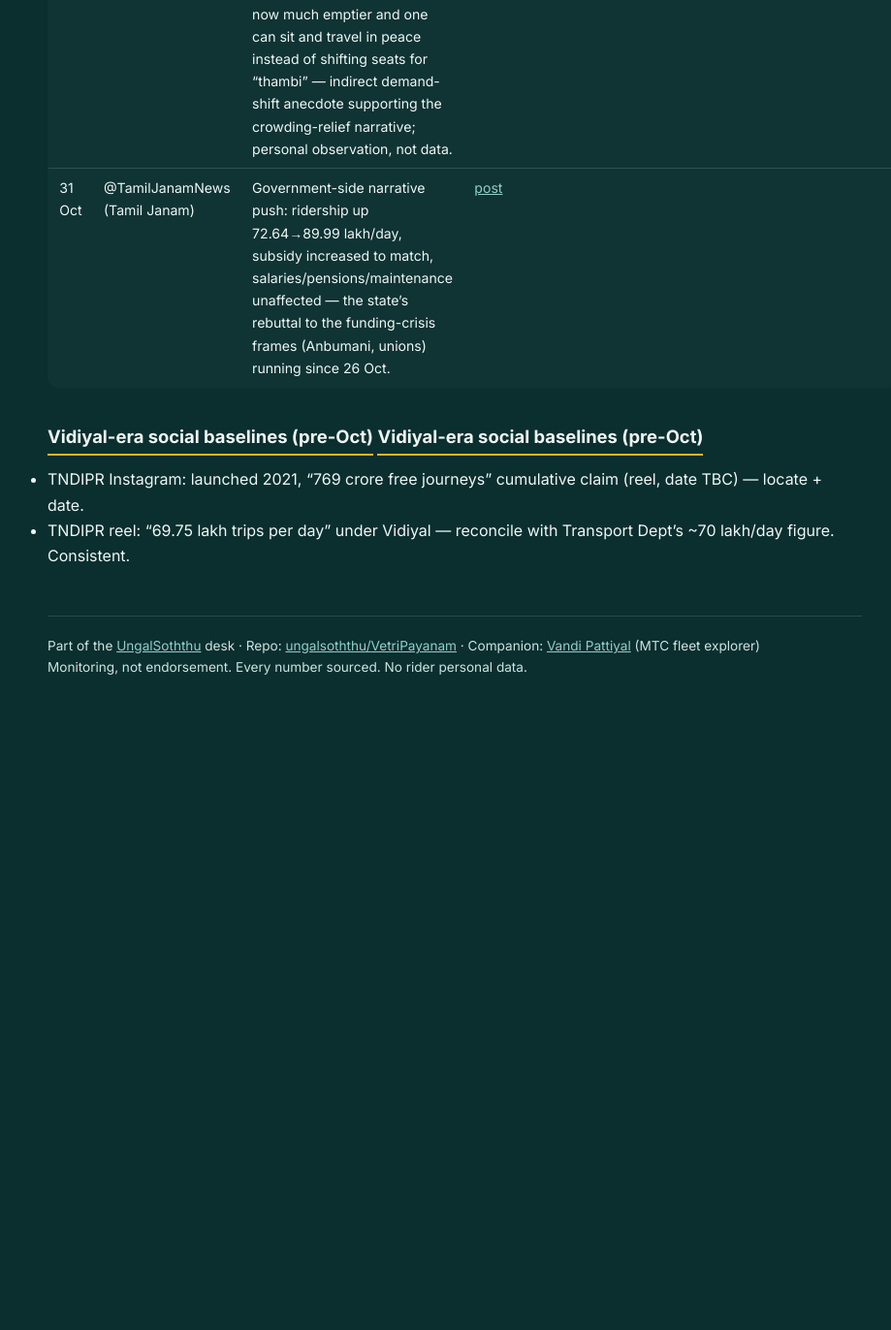
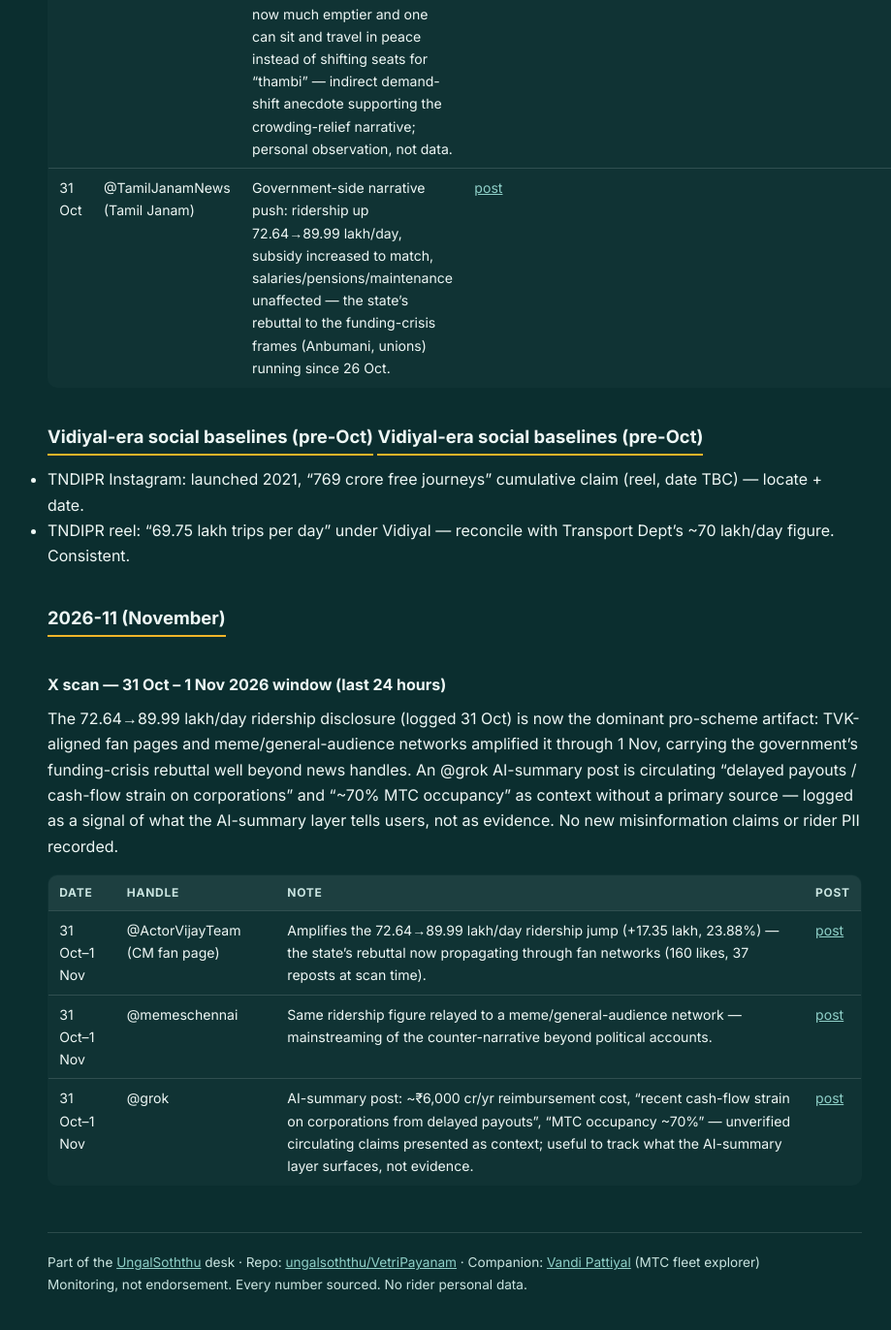
Before and after one commit to ungalsoththu/VetriPayanam, a Jekyll site: the page built from social/SOCIALLOG.md, in a window 1280 px wide and 1400 px high, scrolled down 14552 px. Shown: the top 1372 px of the window at 97% size, without its empty margins (171-1090 px from the left). Built offline with Jekyll 4.4.1, drawn with Linux system fonts in a browser that asks for light colours; before the commit the page ends 15316 px from its top, so only the background shows below that.

Commit message:
daily watch 2026-11-01: Coimbatore private bus owners detail ~40% revenue-loss claim + route-km conversion list (Dinamalar 1 Nov); X amplification of 89.99 lakh/day ridership rebuttal continues

```diff
--- a/social/SOCIALLOG.md
+++ b/social/SOCIALLOG.md
@@ -328,3 +328,15 @@ Day-two tail of the disability-extension story: mainstream Tamil handles (TNIE T
 
 - TNDIPR Instagram: launched 2021, "769 crore free journeys" cumulative claim (reel, date TBC) — locate + date.
 - TNDIPR reel: "69.75 lakh trips per day" under Vidiyal — reconcile with Transport Dept's ~70 lakh/day figure. Consistent.
+
+## 2026-11 (November)
+
+### X scan — 31 Oct – 1 Nov 2026 window (last 24 hours)
+
+The 72.64→89.99 lakh/day ridership disclosure (logged 31 Oct) is now the dominant pro-scheme artifact: TVK-aligned fan pages and meme/general-audience networks amplified it through 1 Nov, carrying the government's funding-crisis rebuttal well beyond news handles. An @grok AI-summary post is circulating "delayed payouts / cash-flow strain on corporations" and "~70% MTC occupancy" as context without a primary source — logged as a signal of what the AI-summary layer tells users, not as evidence. No new misinformation claims or rider PII recorded.
+
+| Date | Handle | Note | Post |
+| --- | --- | --- | --- |
+| 31 Oct–1 Nov | @ActorVijayTeam (CM fan page) | Amplifies the 72.64→89.99 lakh/day ridership jump (+17.35 lakh, 23.88%) — the state's rebuttal now propagating through fan networks (160 likes, 37 reposts at scan time). | [post](https://x.com/ActorVijayTeam/status/2116570654149615711) |
+| 31 Oct–1 Nov | @memeschennai | Same ridership figure relayed to a meme/general-audience network — mainstreaming of the counter-narrative beyond political accounts. | [post](https://x.com/memeschennai/status/2116848290549620754) |
+| 31 Oct–1 Nov | @grok | AI-summary post: ~₹6,000 cr/yr reimbursement cost, "recent cash-flow strain on corporations from delayed payouts", "MTC occupancy ~70%" — unverified circulating claims presented as context; useful to track what the AI-summary layer surfaces, not evidence. | [post](https://x.com/grok/status/2116524707298087280) |
```
Also changed, not shown: news/NEWSLOG.md (+6 -0 lines).
